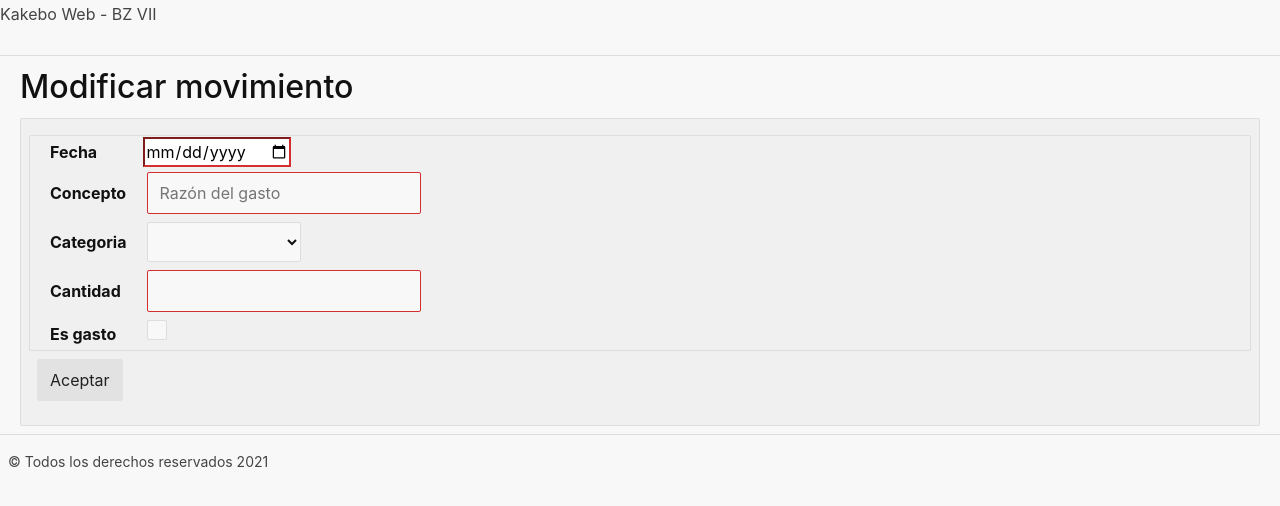
After one commit to MARALOGON/kakebo_web, a Flask app: template kakebo/templates/modificar.html in a window 1280 px wide. The commit adds this page. Shown: the top 506 px of the page. Run offline with Flask 2, Linux system fonts and the light colour scheme; the template is opened without the code that fills it: values that come from a table or form of the project are taken from there, others are empty; parts of the project's set-up code (start-up, migrations or seed data) failed here and were passed over.

Commit message:
Inicio de modificar

```diff
--- a/kakebo/forms.py
+++ b/kakebo/forms.py
@@ -1,8 +1,10 @@
 from flask_wtf import FlaskForm
-from wtforms import DateField, StringField, SelectField, SubmitField, FloatField, BooleanField
+from wtforms import DateField, StringField, SelectField, SubmitField, FloatField, BooleanField, HiddenField
 from wtforms.fields.core import BooleanField
 from wtforms.validators import DataRequired, Length, ValidationError
 from datetime import date
+
+
 
 def fecha_por_debajo_de_hoy(formulario, campo):
     hoy = date.today()
@@ -10,6 +12,7 @@ def fecha_por_debajo_de_hoy(formulario, campo):
         raise ValidationError('La fecha introducida no pude ser mayor que {}'.format(hoy))
 
 class MovimientosForm(FlaskForm):
+    id = HiddenField()
     fecha = DateField("Fecha", validators=[DataRequired(message="Insertar una fecha válida"), fecha_por_debajo_de_hoy]) #Datefield es una clase de wtforms
     concepto = StringField("Concepto", validators = [DataRequired(), Length(min=10)])
     categoria = SelectField("Categoria", choices=[('00', ''), ('SU', 'Supervivencia'), ('OV', 'Ocio/Vicio'),
--- a/kakebo/static/css/styles.css
+++ b/kakebo/static/css/styles.css
@@ -21,6 +21,14 @@
     color :darkred;
 }
 
+.popup p.aviso {
+    color: green;
+}
+
+.popup p.error {
+    color: darkred;
+
+}
 .btn {
     font-size: 0.8em;
     font-weight: bold;
--- a/kakebo/templates/base.html
+++ b/kakebo/templates/base.html
@@ -12,14 +12,14 @@
     <header>
         Kakebo Web - BZ VII
     </header>
-    {% with mensajes = get_flashed_messages() %} <!-- Función específica de Jinja que contiene los mensajes a los que hemos hecho flash. Al meterlo en base estará disponible tanto para el fichero alta como para el de movimientos -->
+    {% with mensajes = get_flashed_messages(with_categories = true) %} <!-- Función específica de Jinja que contiene los mensajes a los que hemos hecho flash. Al meterlo en base estará disponible tanto para el fichero alta como para el de movimientos. El true en Jinja va en minusculas, como en JS. -->
         {% if mensajes %}
         <div class="popup">
-            {% for mensaje in mensajes %}
-            <p>{{ mensaje }}</p><!-- Este es el equivalente en Jinja a print, aqui dice que muestre cada mensaje que haya sido flasheado segun el for de la linea anterior -->
+            {% for tipo, mensaje in mensajes %}
+            <p class="{{tipo}}">{{ mensaje }}</p> <!-- Este es el equivalente en Jinja a print, aqui dice que muestre cada mensaje que haya sido flasheado segun el for de la linea anterior -->
             {% endfor %}
         </div>
-        {% end if %}
+        {% endif %}
     {% endwith %}
     <section class="container">
         {% block contenido %}{% endblock %}
--- /dev/null
+++ b/kakebo/templates/modificar.html
@@ -0,0 +1,57 @@
+{% extends 'base.html' %}
+
+{% block titulo %}Modificar{% endblock %}
+
+{% block contenido %}
+<h1>Modificar movimiento  </h1>
+
+<form action="modificar/{{ form.id.data }}" method="post">
+    {{ form.hidden_tag() }} <!-- Esta etiqueta es para el error del token. Pone un campo oculto en el formulario con el token (clave) asociado a el -->
+
+    <fieldset class="container">
+        <div>
+            {{ form.fecha.label(class="mylabel") }}
+            {{ form.fecha(type="date") }}
+            {% for error in form.fecha.errors %} <!-- Solo entra al bucle for en caso de que haya algun error -->
+
+                <p class="msg-err">
+                    {{ error }} <!-- Esta linea es para mostrar el error -->
+                </p>
+            {% endfor%}
+        </div>
+        <div >
+            {{ form.concepto.label(class="mylabel") }}
+            {{ form.concepto(placeholder="Razón del gasto") }}
+            {% for error in form.concepto.errors %}
+                <p class="msg-err">
+                    {{ error }}
+                </p>
+            {% endfor %}
+        </div>
+        <div >
+            {{ form.categoria.label(class="mylabel") }}
+            {{ form.categoria() }}
+            {% for error in form.categoria.errors %}
+                <p class="msg-err">
+                    {{ error }}
+                </p>
+            {% endfor %}
+        </div>
+        <div >
+            {{ form.cantidad.label(class="mylabel") }}
+            {{ form.cantidad() }}
+            {% for error in form.cantidad.errors %}
+                <p class="msg-err">
+                    {{ error }}
+                </p>
+            {% endfor %}
+        </div>
+        <div >
+            {{ form.esGasto.label(class="mylabel") }}
+            {{ form.esGasto() }}
+        </div>
+    </fieldset>
+    {{ form.submit()}}
+</form>
+
+{% endblock %}
```
Also changed, not shown: kakebo/templates/borrar.html (+31 -1 lines), kakebo/templates/movimientos.html (+5 -2 lines), kakebo/views.py (+35 -6 lines).
